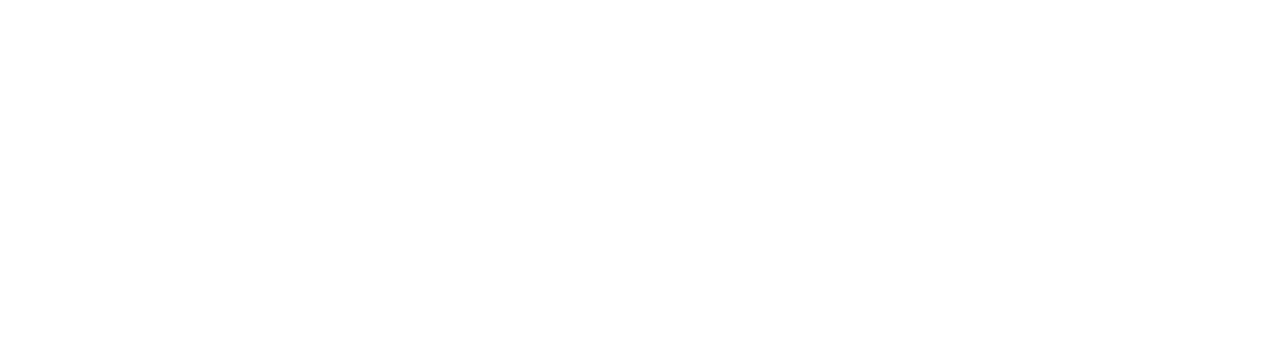
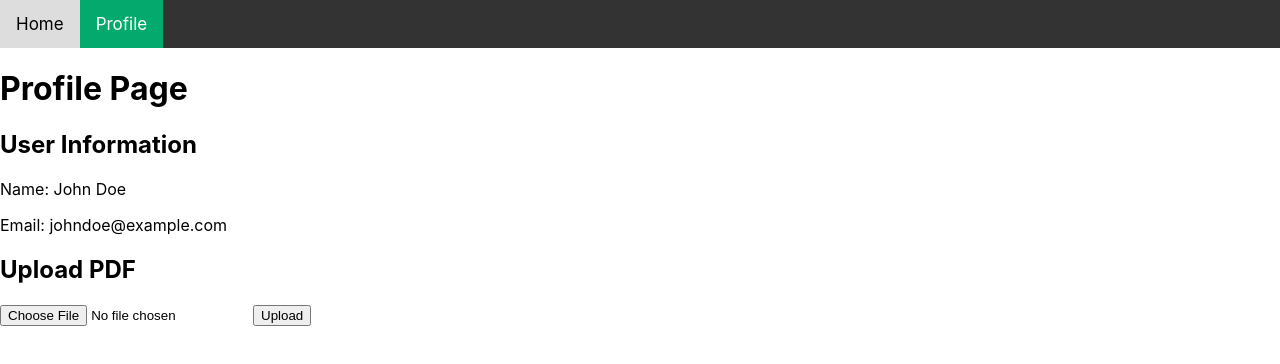
Before and after one commit to nymanka/Comp-523-PRP, a React (Create React App) app in the folder client/: page /profile in a window 1280 px wide. Before the commit this address had no page. Shown: the top 364 px of the page. Built offline with nearby package versions, Linux system fonts and the light colour scheme.

Commit message:
Added some pages and some intalls. Also some design. Added AuthContext for future.

```diff
--- a/client/package.json
+++ b/client/package.json
@@ -7,6 +7,7 @@
     "@testing-library/react": "^13.4.0",
     "@testing-library/user-event": "^13.5.0",
     "react": "^18.2.0",
+    "react-calendar": "^4.8.0",
     "react-dom": "^18.2.0",
     "react-router-dom": "^6.21.3",
     "react-scripts": "5.0.1",
--- a/client/src/App.js
+++ b/client/src/App.js
@@ -1,7 +1,11 @@
 import React from 'react';
 import './App.css';
+import Home from './Home';
+import Profile from './Profile';
 import SignIn from './SignIn';
 import Register from './Register';
+import { NavLink } from 'react-router-dom';
+import './Navbar.css';
 import {
   BrowserRouter as Router,
   Routes,
@@ -9,27 +13,41 @@ import {
 } from "react-router-dom";
 
 
+
 function App() {
   return (
       <>
           {/* This is the alias of BrowserRouter i.e. Router */}
           <Router>
+          <nav>
+            <NavLink to="/home" activeClassName="active">Home</NavLink>
+            <NavLink to="/profile" activeClassName="active">Profile</NavLink>
+          </nav>
               <Routes>
-                  {/* This route is for home component
-        with exact path "/", in component props
-        we passes the imported component*/}
+                  {/* */}
                   <Route
                       exact
                       path="/"
                       element={<SignIn />}
                   />
 
-                  {/* This route is for about component
-        with exact path "/about", in component
-        props we passes the imported component*/}
+                  {/* */}
                   <Route
                       path="/register"
                       element={<Register />}
+                  />
+
+                  {/* */}
+                  <Route
+                      exact
+                      path="/home"
+                      element={<Home />}
+                  />
+
+                  {/* */}
+                  <Route
+                      path="/profile"
+                      element={<Profile />}
                   />
 
               </Routes>
--- /dev/null
+++ b/client/src/Home.js
@@ -0,0 +1,19 @@
+import React from 'react';
+import Calendar from 'react-calendar'; // Import only if you're using react-calendar
+import 'react-calendar/dist/Calendar.css'; // Default styling
+
+const Home = () => {
+  return (
+    <div style={{ display: 'flex', justifyContent: 'space-between' }}>
+      <div>
+        <h2>Notifications</h2>
+        {/* Notification list goes here */}
+      </div>
+      <div>
+        <Calendar /> {/* Render Calendar */}
+      </div>
+    </div>
+  );
+};
+
+export default Home;
--- /dev/null
+++ b/client/src/Navbar.css
@@ -0,0 +1,25 @@
+/* Navbar.css */
+nav {
+    background-color: #333;
+    overflow: hidden;
+  }
+
+  nav a {
+    float: left;
+    display: block;
+    color: white;
+    text-align: center;
+    padding: 14px 16px;
+    text-decoration: none;
+    font-size: 17px;
+  }
+
+  nav a:hover {
+    background-color: #ddd;
+    color: black;
+  }
+
+  nav a.active {
+    background-color: #04AA6D;
+    color: white;
+  }
--- /dev/null
+++ b/client/src/Profile.js
@@ -0,0 +1,44 @@
+import React, { useState } from 'react';
+
+const Profile = () => {
+  const [selectedFile, setSelectedFile] = useState(null);
+
+  // Dummy user data - replace with actual data as needed
+  const user = {
+    name: 'John Doe',
+    email: 'johndoe@example.com',
+    // other user details
+  };
+
+  const handleFileChange = (event) => {
+    setSelectedFile(event.target.files[0]);
+  };
+
+  const handleFileUpload = () => {
+    if (selectedFile) {
+      // Implement the logic to handle the file upload
+      console.log('Uploading', selectedFile.name);
+      // You would typically send this file to your server here
+    }
+  };
+
+  return (
+    <div>
+      <h1>Profile Page</h1>
+      <div>
+        <h2>User Information</h2>
+        <p>Name: {user.name}</p>
+        <p>Email: {user.email}</p>
+        {/* Display other user information here */}
+      </div>
+
+      <div>
+        <h2>Upload PDF</h2>
+        <input type="file" accept=".pdf" onChange={handleFileChange} />
+        <button onClick={handleFileUpload}>Upload</button>
+      </div>
+    </div>
+  );
+};
+
+export default Profile;
--- a/client/src/Register.js
+++ b/client/src/Register.js
@@ -4,11 +4,14 @@ function Register() {
   const [username, setUsername] = useState('');
   const [password, setPassword] = useState('');
   const [email, setEmail] = useState('');
+  const [option, setOption] = useState('one'); // Default selection
+  const [semester, setSemester] = useState('Spring 2024'); // Default value
+
 
   const handleSubmit = (event) => {
     event.preventDefault();
-    // TODO: Implement the code to submit the registration details to the server
-    console.log('Register:', username, email, password);
+    // TODO: Implement the code to submit the registration details along with the selected option to the server
+    console.log('Register:', username, email, password, option, semester);
   };
 
   return (
@@ -27,6 +30,30 @@ function Register() {
           <label>Password:</label>
           <input type="password" value={password} onChange={(e) => setPassword(e.target.value)} required />
         </div>
+        <div>
+          <label>Options:</label>
+          <div>
+            <input type="radio" id="one" name="option" value="one" checked={option === 'one'} onChange={(e) => setOption(e.target.value)} />
+            <label htmlFor="one">One</label>
+          </div>
+          <div>
+            <input type="radio" id="two" name="option" value="two" checked={option === 'two'} onChange={(e) => setOption(e.target.value)} />
+            <label htmlFor="two">Two</label>
+          </div>
+          <div>
+            <input type="radio" id="three" name="option" value="three" checked={option === 'three'} onChange={(e) => setOption(e.target.value)} />
+            <label htmlFor="three">Three</label>
+          </div>
+        </div>
+        <div>
+          <label htmlFor="semester">Semester:</label>
+          <select id="semester" value={semester} onChange={(e) => setSemester(e.target.value)}>
+            <option value="Spring 2024">Spring 2024</option>
+            <option value="Fall 2024">Fall 2024</option>
+            <option value="Spring 2025">Spring 2025</option>
+            {/* Add more semesters as needed */}
+          </select>
+        </div>
         <button type="submit">Register</button>
       </form>
     </div>
```
Also changed, not shown: client/src/AuthContext.js (added, +23 -0 lines), 1 other file (tests, documents, lock files or other folders).
